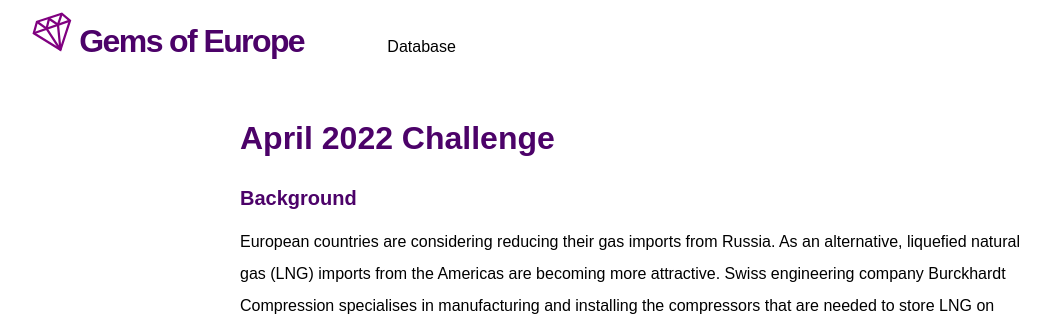
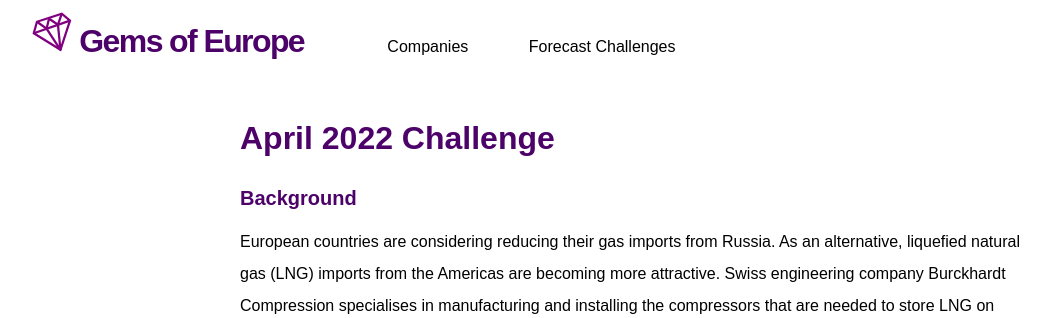
Before and after one commit to topaletti/gems, a Django app: page /challenges/ in a window 1280 px wide. Shown: the top 318 px of the page, without its empty margins (0-1050 px from the left). Run offline with Django 3.2, Linux system fonts and the light colour scheme.

Commit message:
update nav bar

```diff
--- a/app/templates/app/base.html
+++ b/app/templates/app/base.html
@@ -56,9 +56,9 @@
           </a>
         </div>
         <div class="menu">
-          <a class="menu-button" href="{% url 'app/database' %}">Database</a>
-          <a class="menu-button" href="" hidden>Gem Report</a>
-          <a class="menu-button" href="" hidden>Community</a>
+          <a class="menu-button" href="{% url 'app/database' %}">Companies</a>
+          <a class="menu-button" href="{% url 'app/challenges' %}">Forecast Challenges</a>
+          <a class="menu-button" href="" hidden>FAQ</a>
         </div>
       </nav>
     </header>
--- a/gems/urls.py
+++ b/gems/urls.py
@@ -21,7 +21,7 @@ import app.mail
 
 urlpatterns = [
     path('', app.views.index, name="app/index"),
-    path('database/', app.views.DatabaseView.as_view(), name="app/database"),
+    path('companies/', app.views.DatabaseView.as_view(), name="app/database"),
     path('challenges/', app.views.challenges, name="app/challenges"),
     path('admin/', admin.site.urls),
     #path('sendtestmail/', app.mail.send_test_mail),
```
